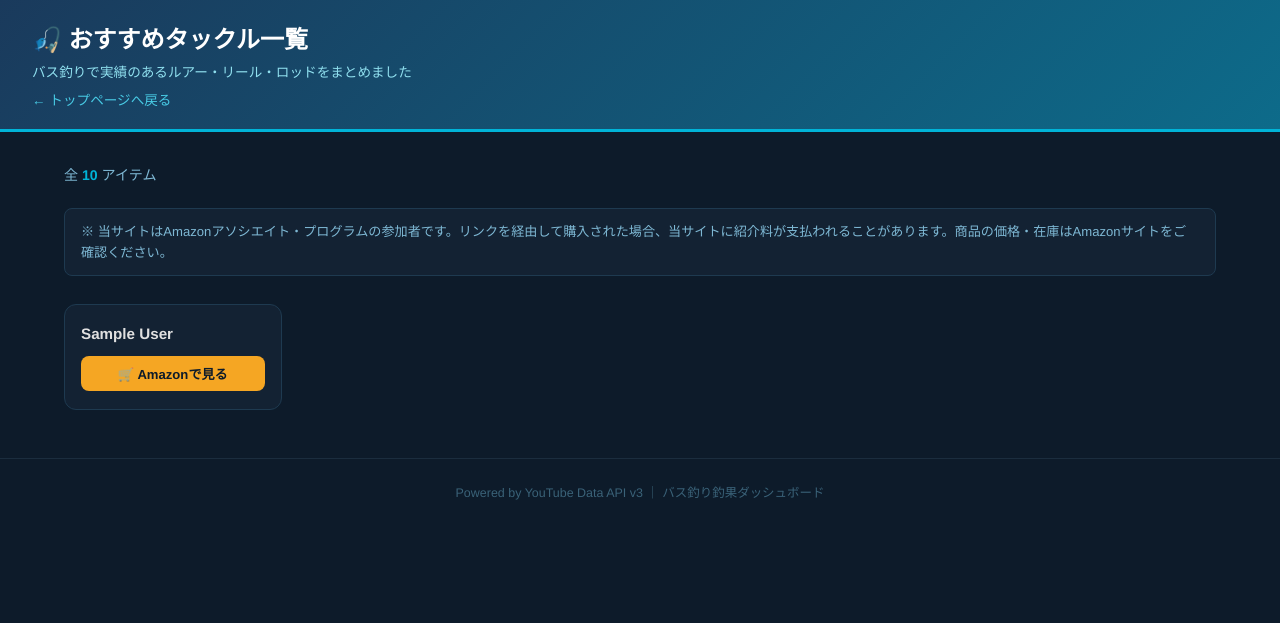
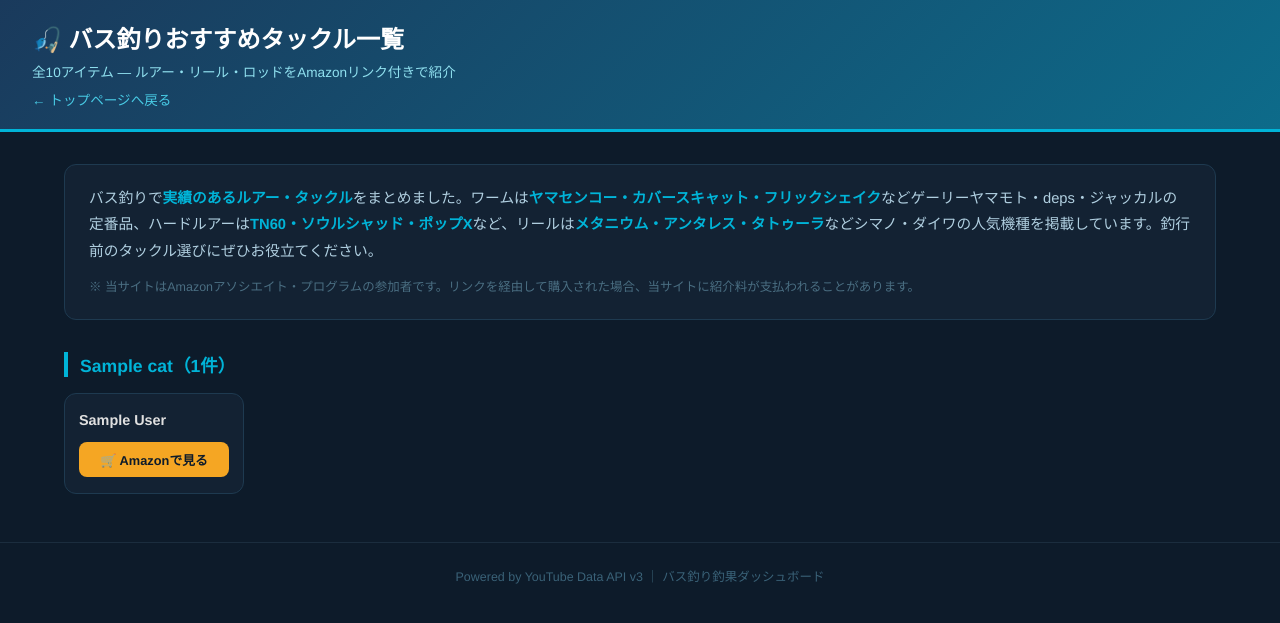
Before and after one commit to boomao-bass-fishing/bass-fishing-app, a Flask app: template templates/tackle.html in a window 1280 px wide. Shown: the top 623 px of the page. Run offline with Flask 3, Linux system fonts and the light colour scheme; the template is opened without the code that fills it: most values are stand-ins (such as "Sample title", 1, 10 or a date in 2020); some libraries are stand-ins or nearby versions.

Commit message:
feat: タックル一覧ページのSEO強化
- title/meta description/OGPタグをキーワード最適化
- JSON-LD構造化データ（ItemList schema）追加
- カテゴリ別セクション（ワーム・ハードルアー・リール・ロッド）
- 検索キーワードを含む紹介文を追加

Co-Authored-By: Claude Sonnet 4.6 <noreply@anthropic.com>

```diff
--- a/app.py
+++ b/app.py
@@ -775,11 +775,36 @@ def api_tweet_hit_lures():
 @app.route("/tackle")
 def tackle_list():
     """タックル一覧ページ（アフィリエイトリンク付き）"""
-    items = [
-        {"display_name": dn, "url": get_amazon_url(aq)}
-        for kw, dn, aq in get_full_tackle_dict()
+    BUILTIN_CATEGORIES = [
+        ("ワーム・ソフトルアー", 0, 15),
+        ("ハードルアー",         15, 27),
+        ("リール",               27, 41),
+        ("ロッド",               41, None),
     ]
-    return render_template("tackle.html", items=items, total=len(items))
+    builtin = TACKLE_DICT
+    try:
+        with get_db() as conn:
+            db_rows = conn.execute(
+                "SELECT keyword, display_name, amazon_query FROM tackle_dict ORDER BY id"
+            ).fetchall()
+    except Exception:
+        db_rows = []
+
+    categories = []
+    for label, start, end in BUILTIN_CATEGORIES:
+        chunk = builtin[start:end]
+        categories.append({
+            "label": label,
+            "items": [{"display_name": dn, "url": get_amazon_url(aq)} for _, dn, aq in chunk],
+        })
+    if db_rows:
+        categories.append({
+            "label": "その他・注目ルアー",
+            "items": [{"display_name": r["display_name"], "url": get_amazon_url(r["amazon_query"])} for r in db_rows],
+        })
+
+    total = sum(len(c["items"]) for c in categories)
+    return render_template("tackle.html", categories=categories, total=total)
 
 
 @app.route("/stats")
--- a/templates/tackle.html
+++ b/templates/tackle.html
@@ -3,7 +3,36 @@
 <head>
   <meta charset="UTF-8">
   <meta name="viewport" content="width=device-width, initial-scale=1.0">
-  <title>おすすめタックル一覧 | バス釣り釣果ダッシュボード</title>
+  <title>バス釣りおすすめタックル一覧【2026年版】ルアー・リール・ロッド | バス釣り釣果ダッシュボード</title>
+  <meta name="description" content="バス釣りで実績のあるおすすめルアー・リール・ロッドを厳選して紹介。ヤマセンコー・カバースキャット・メタニウムなどワーム・ハードルアー・リール・ロッド全{{ total }}アイテムをAmazonリンク付きで掲載。">
+  <meta name="keywords" content="バス釣り,おすすめルアー,ワーム,ハードルアー,リール,ロッド,タックル,バスフィッシング,釣具">
+  <meta property="og:title" content="バス釣りおすすめタックル一覧【2026年版】">
+  <meta property="og:description" content="バス釣りで実績のあるルアー・リール・ロッドを全{{ total }}アイテム紹介。Amazonで購入できます。">
+  <meta property="og:type" content="website">
+  <meta property="og:url" content="https://bass-fishing-app-1.onrender.com/tackle">
+  <link rel="canonical" href="https://bass-fishing-app-1.onrender.com/tackle">
+
+  <script type="application/ld+json">
+  {
+    "@context": "https://schema.org",
+    "@type": "ItemList",
+    "name": "バス釣りおすすめタックル一覧",
+    "description": "バス釣りで実績のあるルアー・リール・ロッドの一覧",
+    "url": "https://bass-fishing-app-1.onrender.com/tackle",
+    "numberOfItems": {{ total }},
+    "itemListElement": [
+      {% for cat in categories %}{% for item in cat.items %}{% set ns = namespace() %}{% set ns.i = loop.index %}
+      {
+        "@type": "ListItem",
+        "position": {{ loop.index }},
+        "name": "{{ item.display_name }}",
+        "url": "{{ item.url }}"
+      }{% if not loop.last %},{% endif %}
+      {% endfor %}{% if not loop.last %},{% endif %}{% endfor %}
+    ]
+  }
+  </script>
+
   <style>
     * { box-sizing: border-box; margin: 0; padding: 0; }
     body {
@@ -32,32 +61,42 @@
       margin: 32px auto;
       padding: 0 24px;
     }
-    .count-bar {
-      font-size: 0.88rem;
-      color: #7eb8d4;
-      margin-bottom: 24px;
-    }
-    .count-bar strong { color: #00b4d8; }
-    .disclaimer {
+    .intro {
       background: #132233;
       border: 1px solid #1e3a50;
-      border-radius: 8px;
-      padding: 12px 16px;
-      font-size: 0.82rem;
-      color: #7eb8d4;
-      margin-bottom: 28px;
-      line-height: 1.6;
+      border-radius: 12px;
+      padding: 20px 24px;
+      margin-bottom: 32px;
+      line-height: 1.8;
+      font-size: 0.92rem;
+      color: #b0cfe0;
+    }
+    .intro strong { color: #00b4d8; }
+    .disclaimer {
+      font-size: 0.78rem;
+      color: #4a6e82;
+      margin-top: 12px;
+    }
+    .category-section {
+      margin-bottom: 40px;
+    }
+    .category-section h2 {
+      font-size: 1.1rem;
+      color: #00b4d8;
+      border-left: 4px solid #00b4d8;
+      padding-left: 12px;
+      margin-bottom: 16px;
     }
     .tackle-grid {
       display: grid;
-      grid-template-columns: repeat(auto-fill, minmax(200px, 1fr));
-      gap: 16px;
+      grid-template-columns: repeat(auto-fill, minmax(180px, 1fr));
+      gap: 14px;
     }
     .tackle-card {
       background: #132233;
       border: 1px solid #1e3a50;
       border-radius: 12px;
-      padding: 18px 16px;
+      padding: 16px 14px;
       display: flex;
       flex-direction: column;
       gap: 12px;
@@ -68,7 +107,7 @@
       transform: translateY(-2px);
     }
     .tackle-name {
-      font-size: 0.95rem;
+      font-size: 0.9rem;
       font-weight: 600;
       color: #e0e0e0;
       line-height: 1.4;
@@ -81,7 +120,7 @@
       text-align: center;
       border-radius: 8px;
       padding: 8px 0;
-      font-size: 0.82rem;
+      font-size: 0.8rem;
       font-weight: 700;
       transition: background 0.2s;
       margin-top: auto;
@@ -103,25 +142,30 @@
 </head>
 <body>
   <header>
-    <h1>🎣 おすすめタックル一覧</h1>
-    <p>バス釣りで実績のあるルアー・リール・ロッドをまとめました</p>
+    <h1>🎣 バス釣りおすすめタックル一覧</h1>
+    <p>全{{ total }}アイテム — ルアー・リール・ロッドをAmazonリンク付きで紹介</p>
     <a href="/">← トップページへ戻る</a>
   </header>
 
   <main>
-    <p class="count-bar">全 <strong>{{ total }}</strong> アイテム</p>
-    <p class="disclaimer">
-      ※ 当サイトはAmazonアソシエイト・プログラムの参加者です。リンクを経由して購入された場合、当サイトに紹介料が支払われることがあります。商品の価格・在庫はAmazonサイトをご確認ください。
-    </p>
+    <div class="intro">
+      <p>バス釣りで<strong>実績のあるルアー・タックル</strong>をまとめました。ワームは<strong>ヤマセンコー・カバースキャット・フリックシェイク</strong>などゲーリーヤマモト・deps・ジャッカルの定番品、ハードルアーは<strong>TN60・ソウルシャッド・ポップX</strong>など、リールは<strong>メタニウム・アンタレス・タトゥーラ</strong>などシマノ・ダイワの人気機種を掲載しています。釣行前のタックル選びにぜひお役立てください。</p>
+      <p class="disclaimer">※ 当サイトはAmazonアソシエイト・プログラムの参加者です。リンクを経由して購入された場合、当サイトに紹介料が支払われることがあります。</p>
+    </div>
 
+    {% for cat in categories %}
+    <section class="category-section">
+      <h2>{{ cat.label }}（{{ cat.items | length }}件）</h2>
       <div class="tackle-grid">
-      {% for item in items %}
+        {% for item in cat.items %}
         <div class="tackle-card">
           <div class="tackle-name">{{ item.display_name }}</div>
           <a class="amazon-btn" href="{{ item.url }}" target="_blank" rel="noopener noreferrer">Amazonで見る</a>
         </div>
         {% endfor %}
       </div>
+    </section>
+    {% endfor %}
   </main>
 
   <footer>
```
Lines whose indentation alone changed are shown as unchanged.
